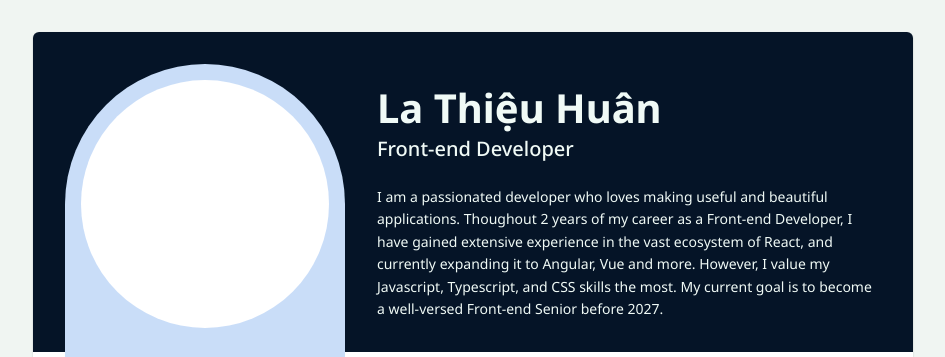
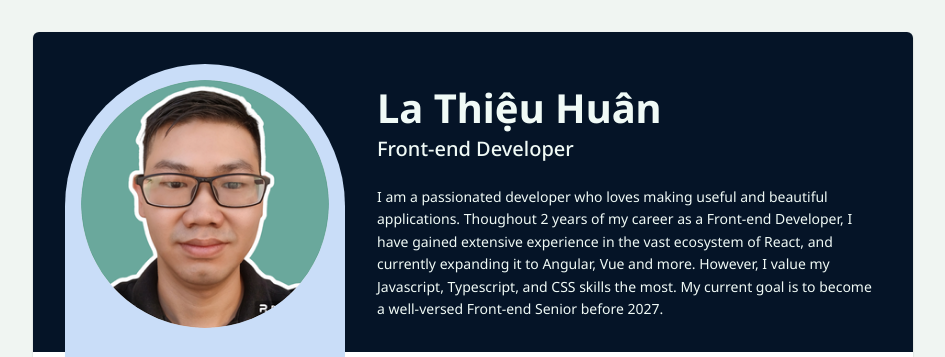
Before and after one commit to lathieuhuan/lathieuhuan.github.io, a plain HTML site: page index.html in a window 1280 px wide. Shown: the top 357 px of the page, without its empty margins (167-1112 px from the left). Drawn offline with Linux system fonts and the light colour scheme; a script that the page names is missing.

Commit message:
Add avatar (#3)

```diff
--- a/index.css
+++ b/index.css
@@ -18,10 +18,6 @@
   background-color: #f0f5f2;
   font-family: "Noto Sans", Helvetica, Arial, sans-serif;
   font-size: 1rem;
-}
-
-body {
-  padding: 2rem 0;
 }
 
 h1 {
@@ -58,7 +54,7 @@ main {
   background-color: #fff;
   border-radius: 0.375rem;
   box-shadow: 0 1px 2px rgba(0, 0, 0, 0.2);
-  overflow: hidden;
+  overflow: auto;
 }
 
 #left-column {
@@ -263,3 +259,9 @@ main {
   flex-direction: column;
   gap: 0.25rem;
 }
+
+@media (min-width: 1024px) {
+  body {
+    padding: 2rem 0;
+  }
+}
--- a/index.html
+++ b/index.html
@@ -21,14 +21,11 @@
     <main>
       <div id="left-column">
         <div id="avatar">
-          <div
-            style="
-              width: 100%;
-              height: 100%;
-              background-color: white;
-              border-radius: 50%;
-            "
-          ></div>
+          <img
+            src="/images/avatar.png"
+            alt="avatar"
+            style="width: 100%; border-radius: 50%"
+          />
         </div>
 
         <div id="brief-info">
@@ -212,7 +209,7 @@
           </section>
 
           <section id="more-info">
-            <h2>More Information</h2>
+            <h2>More information</h2>
             <div class="section-content">
               <div class="flex justify-between">
                 <span>DOB</span>
--- a/index.js
+++ b/index.js
@@ -14,15 +14,13 @@ i18next.init({
   },
 });
 
-console.log(i18next);
+// function translate() {
+//   document.querySelector(".about-me").innerHTML = i18next.t("ABOUT_ME");
+// }
 
-function translate() {
-  // document.querySelector(".about-me").innerHTML = i18next.t("ABOUT_ME");
-}
+// document.querySelector("h1").addEventListener("click", () => {
+//   i18next.changeLanguage("vi");
+//   translate();
+// });
 
-document.querySelector("h1").addEventListener("click", () => {
-  i18next.changeLanguage("vi");
-  translate();
-});
-
-translate();
+// translate();
```
Also changed, not shown: images/avatar.png (added).
